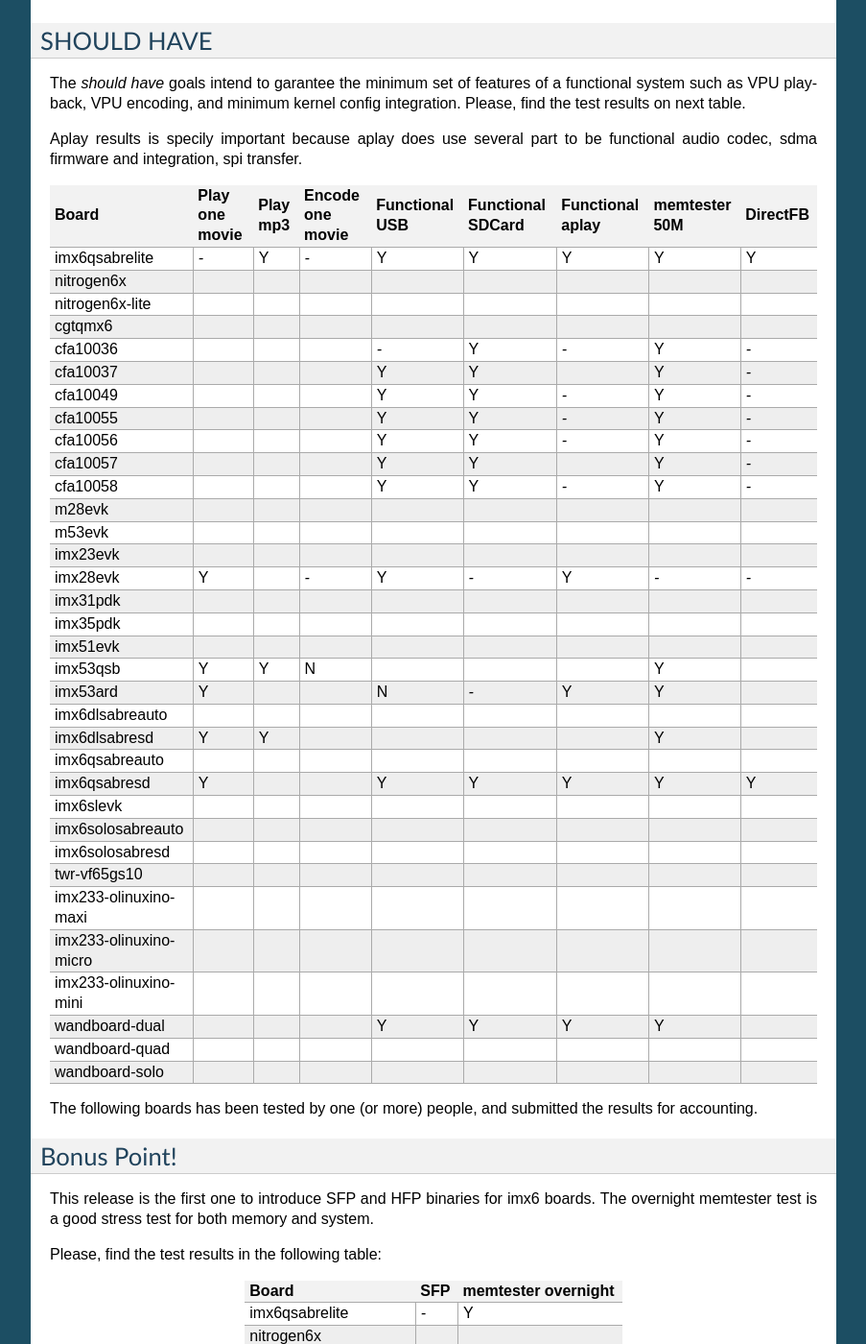
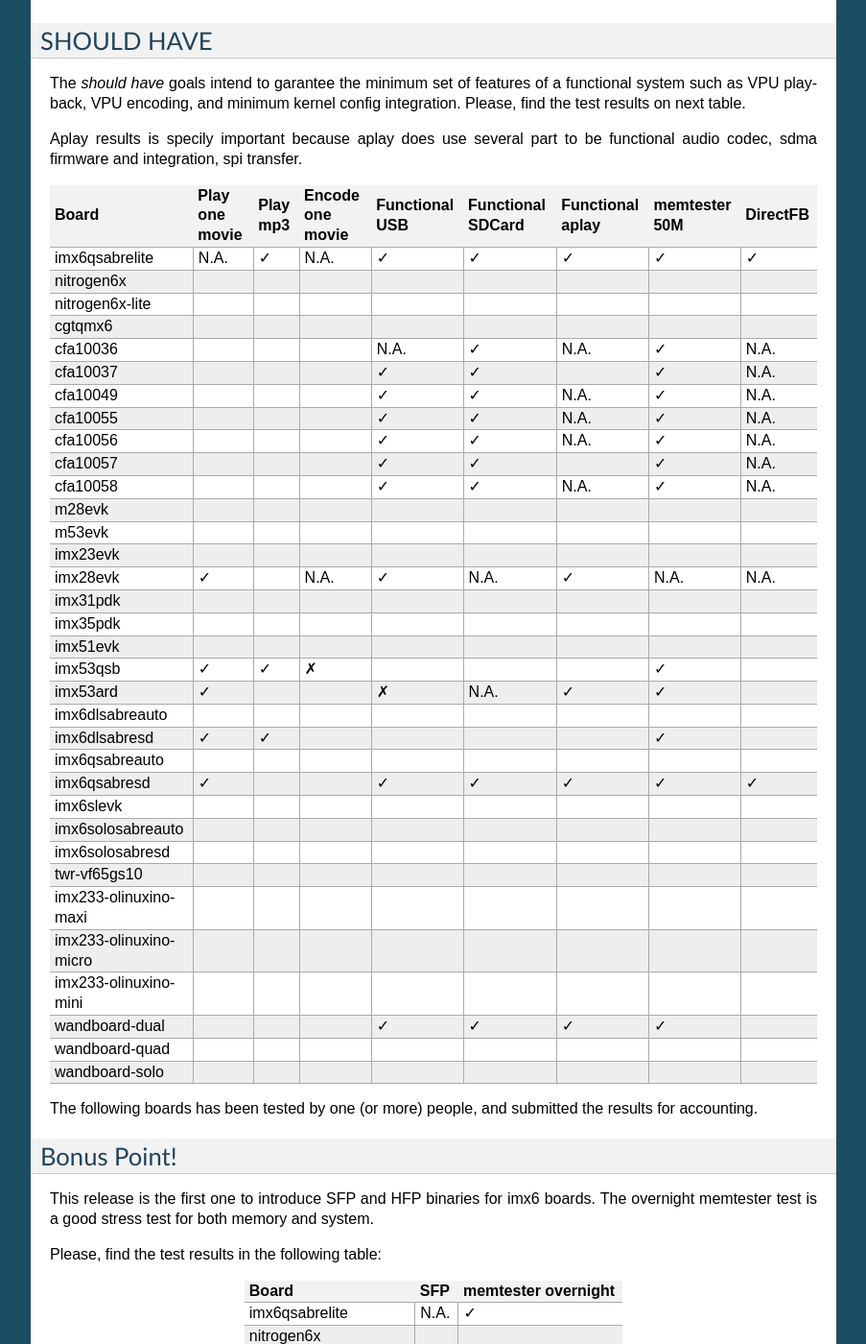
Before and after one commit to Freescale/Documentation, a Sphinx documentation site: the page built from release-notes/source/test-results.rst, in a window 1280 px wide and 1400 px high, scrolled down 2120 px. Shown: the whole window at 96% size, without its empty margins (198-1101 px from the left). Built offline with Sphinx 7.4.7, drawn with Linux system fonts in a browser that asks for light colours; part of the change alters nothing that is shown; some of the changed text lies outside the part shown.

```diff
--- a/release-notes/source/test-bonus-point.inc
+++ b/release-notes/source/test-bonus-point.inc
@@ -1,7 +1,7 @@
-======================  =====   ===================
-Board                   SFP     memtester overnight
-======================  =====   ===================
-imx6qsabrelite          `-`       Y
+======================  =========  ===================
+Board                   SFP        memtester overnight
+======================  =========  ===================
+imx6qsabrelite          |na_mark|  |check_mark|
 nitrogen6x
 nitrogen6x-lite
 cgtqmx6
@@ -15,16 +15,16 @@ cfa10058
 m28evk
 m53evk
 imx23evk
-imx28evk                `-`       Y
+imx28evk                |na_mark|  |check_mark|
 imx31pdk
 imx35pdk
 imx51evk
-imx53qsb                        Y
-imx53ard                        Y
+imx53qsb                           |check_mark|
+imx53ard                           |check_mark|
 imx6dlsabreauto
 imx6dlsabresd
 imx6qsabreauto
-imx6qsabresd                    Y
+imx6qsabresd                       |check_mark|
 imx6slevk
 imx6solosabreauto
 imx6solosabresd
@@ -35,4 +35,4 @@ imx233-olinuxino-mini
 wandboard-dual
 wandboard-quad
 wandboard-solo
-======================  =====   ===================
+======================  =========  ===================
--- a/release-notes/source/test-must-have.inc
+++ b/release-notes/source/test-must-have.inc
@@ -1,30 +1,30 @@
 ======================  =======================   ====================  =======================
 Board                   Reach Userspace Prompt    Alive during tests    Accelerated and up X11
 ======================  =======================   ====================  =======================
-imx6qsabrelite          Y                         Y                     Y
+imx6qsabrelite          |check_mark|              |check_mark|          |check_mark|
 nitrogen6x
 nitrogen6x-lite
 cgtqmx6
-cfa10036                Y                         Y                     `-`
-cfa10037                Y                         Y                     `-`
-cfa10049                Y                         Y                     Y
-cfa10055                Y                         Y                     `-`
-cfa10056                Y                         Y                     Y
-cfa10057                Y                         Y                     Y
-cfa10058                Y                         Y                     Y
+cfa10036                |check_mark|              |check_mark|          |na_mark|
+cfa10037                |check_mark|              |check_mark|          |na_mark|
+cfa10049                |check_mark|              |check_mark|          |check_mark|
+cfa10055                |check_mark|              |check_mark|          |na_mark|
+cfa10056                |check_mark|              |check_mark|          |check_mark|
+cfa10057                |check_mark|              |check_mark|          |check_mark|
+cfa10058                |check_mark|              |check_mark|          |check_mark|
 m28evk
 m53evk
 imx23evk
-imx28evk                Y                         Y                     `-`
+imx28evk                |check_mark|              |check_mark|          |na_mark|
 imx31pdk
 imx35pdk
 imx51evk
-imx53qsb                Y                         Y
-imx53ard                Y                         Y
+imx53qsb                |check_mark|              |check_mark|
+imx53ard                |check_mark|              |check_mark|
 imx6dlsabreauto
-imx6dlsabresd           Y                         Y
+imx6dlsabresd           |check_mark|              |check_mark|
 imx6qsabreauto
-imx6qsabresd            Y                         Y
+imx6qsabresd            |check_mark|              |check_mark|
 imx6slevk
 imx6solosabreauto
 imx6solosabresd
@@ -32,7 +32,7 @@ twr-vf65gs10
 imx233-olinuxino-maxi
 imx233-olinuxino-micro
 imx233-olinuxino-mini
-wandboard-dual          Y                         Y                     Y
+wandboard-dual          |check_mark|              |check_mark|          |check_mark|
 wandboard-quad
 wandboard-solo
 ======================  =======================   ====================  =======================
--- a/release-notes/source/test-results.rst
+++ b/release-notes/source/test-results.rst
@@ -1,3 +1,7 @@
+.. |check_mark| unicode:: U+2713
+.. |x_mark| unicode:: U+2717
+.. |na_mark| unicode:: N.A.
+
 Test results
 ============
 
--- a/release-notes/source/test-should-have.inc
+++ b/release-notes/source/test-should-have.inc
@@ -1,30 +1,30 @@
-======================  ===============   =========   =================  ===============  ==================  =================  =============== =========
-Board                   Play one movie    Play mp3    Encode one movie   Functional USB   Functional SDCard   Functional aplay   memtester 50M   DirectFB
-======================  ===============   =========   =================  ===============  ==================  =================  =============== =========
-imx6qsabrelite          `-`               Y           `-`                Y                Y                   Y                  Y               Y
+======================  ================  ============  =================  ===============  ==================  =================  =============== ============
+Board                   Play one movie    Play mp3      Encode one movie   Functional USB   Functional SDCard   Functional aplay   memtester 50M   DirectFB
+======================  ================  ============  =================  ===============  ==================  =================  =============== ============
+imx6qsabrelite          |na_mark|         |check_mark|  |na_mark|          |check_mark|     |check_mark|        |check_mark|       |check_mark|    |check_mark|
 nitrogen6x
 nitrogen6x-lite
 cgtqmx6
-cfa10036                                                                 `-`              Y                   `-`                Y               `-`
-cfa10037                                                                 Y                Y                                      Y               `-`
-cfa10049                                                                 Y                Y                   `-`                Y               `-`
-cfa10055                                                                 Y                Y                   `-`                Y               `-`
-cfa10056                                                                 Y                Y                   `-`                Y               `-`
-cfa10057                                                                 Y                Y                                      Y               `-`
-cfa10058                                                                 Y                Y                   `-`                Y               `-`
+cfa10036                                                                   |na_mark|        |check_mark|        |na_mark|          |check_mark|    |na_mark|
+cfa10037                                                                   |check_mark|     |check_mark|                           |check_mark|    |na_mark|
+cfa10049                                                                   |check_mark|     |check_mark|        |na_mark|          |check_mark|    |na_mark|
+cfa10055                                                                   |check_mark|     |check_mark|        |na_mark|          |check_mark|    |na_mark|
+cfa10056                                                                   |check_mark|     |check_mark|        |na_mark|          |check_mark|    |na_mark|
+cfa10057                                                                   |check_mark|     |check_mark|                           |check_mark|    |na_mark|
+cfa10058                                                                   |check_mark|     |check_mark|        |na_mark|          |check_mark|    |na_mark|
 m28evk
 m53evk
 imx23evk
-imx28evk                Y                             `-`                Y                `-`                 Y                  `-`             `-`
+imx28evk                |check_mark|                    |na_mark|          |check_mark|     |na_mark|           |check_mark|       |na_mark|       |na_mark|
 imx31pdk
 imx35pdk
 imx51evk
-imx53qsb                Y                 Y           N                                                                          Y
-imx53ard                Y                                                N                `-`                 Y                  Y
+imx53qsb                |check_mark|      |check_mark|  |x_mark|                                                                   |check_mark|
+imx53ard                |check_mark|                                       |x_mark|         |na_mark|           |check_mark|       |check_mark|
 imx6dlsabreauto
-imx6dlsabresd           Y                 Y                                                                                      Y
+imx6dlsabresd           |check_mark|      |check_mark|                                                                             |check_mark|
 imx6qsabreauto
-imx6qsabresd            Y                                                Y                Y                   Y                  Y               Y
+imx6qsabresd            |check_mark|                                       |check_mark|     |check_mark|        |check_mark|       |check_mark|    |check_mark|
 imx6slevk
 imx6solosabreauto
 imx6solosabresd
@@ -32,7 +32,7 @@ twr-vf65gs10
 imx233-olinuxino-maxi
 imx233-olinuxino-micro
 imx233-olinuxino-mini
-wandboard-dual                                                           Y                Y                   Y                  Y
+wandboard-dual                                                             |check_mark|     |check_mark|        |check_mark|       |check_mark|
 wandboard-quad
 wandboard-solo
-======================  ===============   =========   =================  ===============  ==================  =================  =============== =========
+======================  ================  ============  =================  ===============  ==================  =================  =============== ============
```
